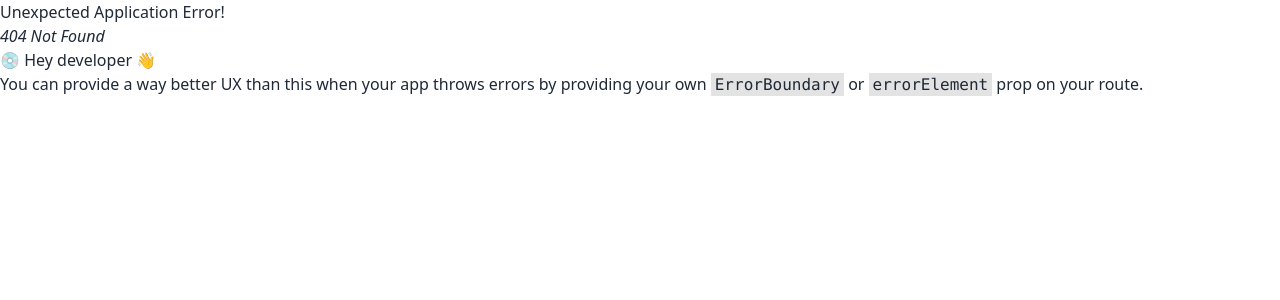
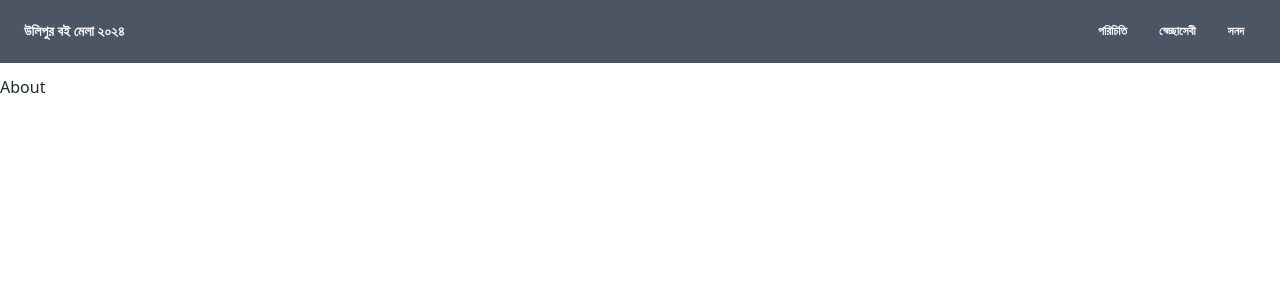
Before and after one commit to ataher-ali/Ulipur_Book_Fair2024, a React (Vite) app: page /about in a window 1280 px wide. Before the commit this address had no page. Shown: the top 300 px of the page. Built offline with nearby package versions, Linux system fonts and the light colour scheme.

Commit message:
route update

```diff
--- a/src/Pages/Navbar/Navbar.jsx
+++ b/src/Pages/Navbar/Navbar.jsx
@@ -33,7 +33,7 @@ export default function Navbar({ fixed }) {
               <li className="nav-item">
                 <Link
                   className="px-3 py-2 flex items-center text-xs uppercase font-bold leading-snug text-white hover:opacity-75"
-                  to="/পরিচিতি"
+                  to="/about"
                 >
                 <span className="ml-2">পরিচিতি</span>
                 </Link>
@@ -41,7 +41,7 @@ export default function Navbar({ fixed }) {
               <li className="nav-item">
                 <Link
                   className="px-3 py-2 flex items-center text-xs uppercase font-bold leading-snug text-white hover:opacity-75"
-                  to="/স্বেচ্ছাসেবী"
+                  to="/volunteer"
                 >
                   <span className="ml-2">স্বেচ্ছাসেবী</span>
                 </Link>
@@ -49,7 +49,7 @@ export default function Navbar({ fixed }) {
               <li className="nav-item">
                 <Link
                   className="px-3 py-2 flex items-center text-xs uppercase font-bold leading-snug text-white hover:opacity-75"
-                  to="/সনদ"
+                  to="/certificate"
                 >
                   <span className="ml-2">সনদ</span>
                 </Link>
--- a/src/main.jsx
+++ b/src/main.jsx
@@ -23,7 +23,7 @@ const router = createBrowserRouter([
         element: <Home></Home>,
       },
       {
-        path: "/পরিচিতি",
+        path: "/about",
         element: <About></About>,
       },
       {
@@ -31,11 +31,11 @@ const router = createBrowserRouter([
         element: <Sponsors></Sponsors>,
       },
       {
-        path: "/স্বেচ্ছাসেবী/",
+        path: "/volunteer",
         element: <Volunteer></Volunteer>,
       },
       {
-        path: "/সনদ/",
+        path: "/certificate/",
         element: <SearchCertificate></SearchCertificate>,
       },
       {
```
